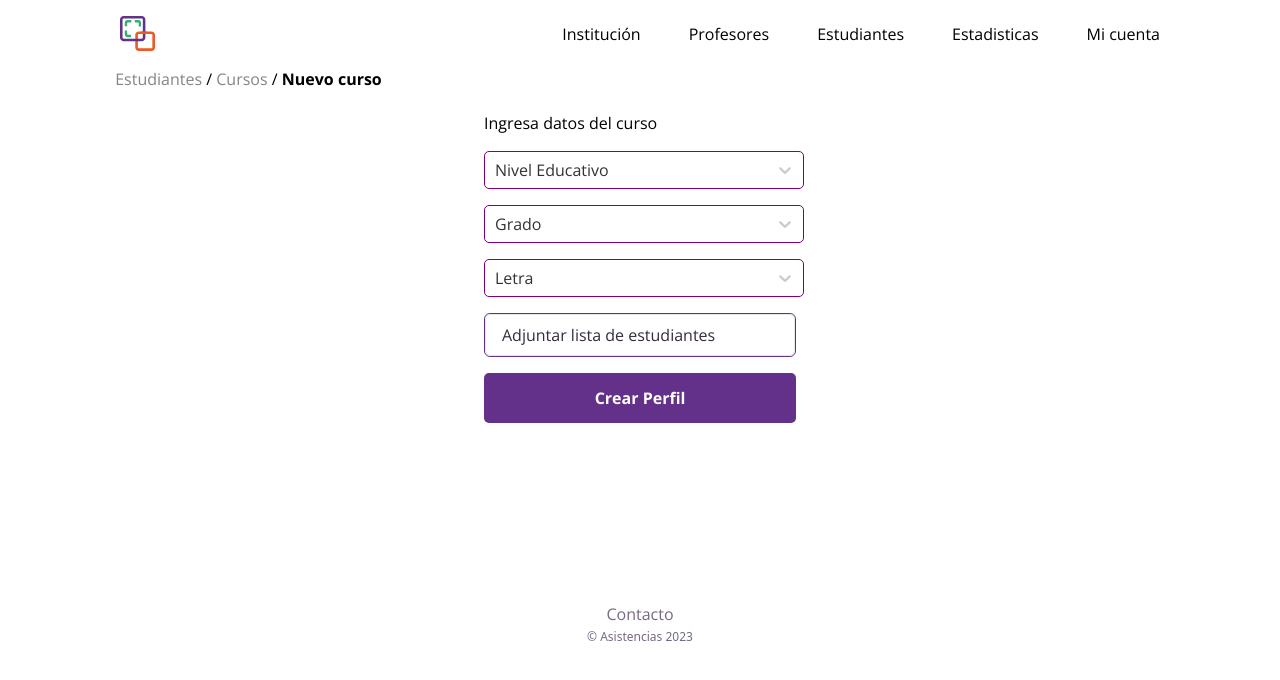
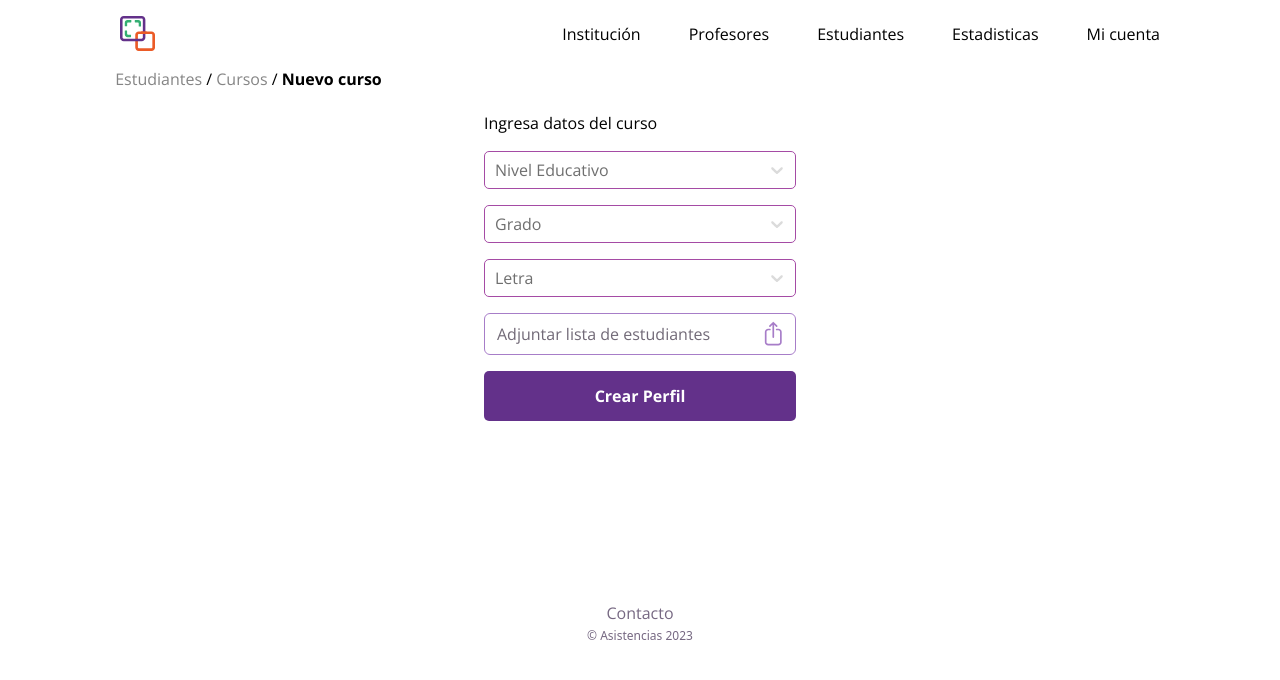
Before and after one commit to sync-ideas/project-frontend, a Next.js app: page /estudiantes/cursos/nuevo-curso in a window 1280 px wide. Shown: the top 680 px of the page. Built offline with nearby package versions, Linux system fonts and the light colour scheme.

Commit message:
formulario de crear curso mediante subida de excel

```diff
--- a/package.json
+++ b/package.json
@@ -17,7 +17,7 @@
     "axios": "^1.6.7",
     "eslint": "8.49.0",
     "eslint-config-next": "13.4.19",
-    "next": "13.4.19",
+    "next": "^14.2.3",
     "postcss": "8.4.29",
     "react": "18.2.0",
     "react-dom": "18.2.0",
--- a/src/app/components/CurForm.tsx
+++ b/src/app/components/CurForm.tsx
@@ -4,12 +4,13 @@ import Button from "./button";
 import { useForm, Controller } from "react-hook-form";
 import InputCurso from "./InputCurso";
 import InputFile from "./InputFile";
+import envioPlanilla from "../estudiantes/cursos/nuevo-curso/envioPlanilla";
 
 interface FormData {
   level: string;
   number: number;
   letter: string;
-  lista: string;
+  lista: File;
 }
 interface Option {
   id: string;
@@ -44,7 +45,7 @@ const CurForm = () => {
   } = useForm<FormData>();
 
   const submitForm = (formData: FormData) => {
-    console.log(formData);
+    envioPlanilla(formData);
   };
   const [enableSelect, setEnableSelect] = useState({
     grado: true,
@@ -124,7 +125,14 @@ const CurForm = () => {
           name="lista"
           control={control}
           render={({ field }) => (
-            <InputFile field={field} error={errors.lista} id="lista" />
+            <>
+              <InputFile
+                field={field}
+                error={errors.lista}
+                id="lista"
+                onChange={(file) => field.onChange(file)}
+              />
+            </>
           )}
         />
       </div>
--- a/src/app/components/InputCurso.tsx
+++ b/src/app/components/InputCurso.tsx
@@ -29,8 +29,8 @@ const InputCurso: React.FC<InputCursoProps> = ({
   onChange,
 }) => {
   return (
-    <div className="flex flex-col">
-      <div className="w-full text-[#362B3E] hover:text-purple-950 placeholder:text-purple-hover rounded-lg font-normal group-focus:outline-purple flex relative">
+    <div className="flex flex-col active:hover:outline-none">
+      <div className="w-full text-[#362B3E] hover:text-purple-950 placeholder:text-purple-hover rounded-lg font-normal group-focus:outline-purple flex relative group-hover:opacity-100">
         <Select id={id} field={field} options={options} onChange={onChange} />
       </div>
       {error && <p className="text-red-500">{error.message}</p>}
--- a/src/app/components/InputFile.tsx
+++ b/src/app/components/InputFile.tsx
@@ -1,31 +1,62 @@
-import React from "react";
+"use client";
+import Subir from "../../../public/assets/images/subir.svg";
+import Image from "next/image";
+import React, { useEffect, useState } from "react";
 import { FieldError } from "react-hook-form";
 
 interface InputFileProps {
   id: string;
   field: {
-    value: string;
+    value: File | null;
   };
   error: FieldError | undefined;
+  onChange?: (file: File) => void;
 }
 
-const InputFile: React.FC<InputFileProps> = ({ id, field, error }) => {
+const InputFile: React.FC<InputFileProps> = ({
+  id,
+  field,
+  error,
+  onChange,
+}) => {
+  const [file, setFile] = useState<File | null>(null);
+  const onChangeFile = (event: React.ChangeEvent<HTMLInputElement>) => {
+    const file = event.target.files?.[0] ?? null;
+    if (file) {
+      setFile(file);
+      if (onChange) {
+        onChange(file);
+      }
+    }
+  };
+  useEffect(() => {
+    console.log(file);
+  }, [file]);
   return (
-    <div className="flex flex-col">
-      <div className="w-full text-center text-[#362B3E] hover:text-purple-950 placeholder:text-purple-hover border-[1px] border-purple rounded-md font-normal group-focus:outline-purple flex relative">
+    <div className="flex flex-col w-full">
+      <div className="w-full text-[#362B3E] hover:text-purple-950 placeholder:text-purple-hover rounded-md font-normal flex relative py-1 group border border-[#8347B2] hover:cursor-pointer hover:opacity-100 opacity-70">
         <label
           htmlFor="lista"
-          className="py-2 align-middle px-4 text-left w-full text-[#362B3E] hover:text-purple-950 placeholder:text-purple-hover border-[1px] rounded-md font-normal focus:outline-purple my-auto"
+          className="py-1 align-middle px-3 text-left w-[90%] text-[#362B3E] hover:text-purple-950 placeholder:text-purple-hover rounded-md font-normal group-focus:outline-purple my-auto group-hover:cursor-pointer"
         >
           Adjuntar lista de estudiantes
         </label>
         {error && <p className="text-red-500">{error.message}</p>}
         <input
           {...field}
+          value=""
           type="file"
           id="lista"
-          accept=".xls"
+          accept=".xlsx"
           className="hidden"
+          onChange={onChangeFile}
+        />
+        <Image
+          src={Subir}
+          alt="subir"
+          width={22}
+          height={22}
+          className="pr-1 group-hover:cursor-pointer"
         />
       </div>
     </div>
--- a/src/app/components/Select.tsx
+++ b/src/app/components/Select.tsx
@@ -57,13 +57,22 @@ const CustomSelect: React.FC<CustomSelectProps> = ({
           border: state.menuIsOpen ? "2px solid purple" : "1px solid purple",
           borderBottom: state.menuIsOpen ? "none" : "1px solid purple",
           boxShadow: "none",
-          width: "320px",
           borderRadius: state.menuIsOpen ? "5px 5px 0 0" : "5px",
+          opacity: 0.7,
+          ":hover": {
+            opacity: 1,
+            border: "1px solid purple",
+          },
+          width: "312px",
+          "@media (max-width: 1024px)": {
+            width: "100%",
+          },
         }),
         option: (provided, state) => ({
           ...provided,
           backgroundColor: state.isSelected ? "#333" : "transparent",
           color: state.isSelected ? "#fff" : "#333",
+          opacity: 1,
 
           ":hover": {
             backgroundColor: "rgba(99, 49, 138, 0.6)",
@@ -78,8 +87,16 @@ const CustomSelect: React.FC<CustomSelectProps> = ({
           backgroundColor: "#fff", // Cambia el color de fondo del menú
           zIndex: 9999, // Ajusta el z-index para solapar otros elementos si es necesario
           marginTop: "-2px",
-          width: "320px",
+          width: "312px",
+          opacity: 1,
           // marginLeft: "-1px",
+        }),
+        container: (provided, state) => ({
+          ...provided,
+          width: "312px",
+          "@media (max-width: 1024px)": {
+            width: "100%",
+          },
         }),
       }}
     />
--- /dev/null
+++ b/src/app/estudiantes/cursos/nuevo-curso/envioPlanilla.ts
@@ -0,0 +1,33 @@
+import axios from "axios";
+
+interface FormData {
+  level: string;
+  number: number;
+  letter: string;
+  lista: File;
+}
+
+export default async function envioPlanilla(formData: FormData) {
+  console.log(formData);
+
+  const datos = new FormData();
+  datos.append("fullname", "Nombre");
+  datos.append("contact_phone", "Telefono");
+  datos.append("file", formData.lista);
+  try {
+    const estudiantes = await axios.post(
+      "https://attendance-control.vercel.app/api/students/excel-import",
+      datos,
+      {
+        headers: {
+          "Content-Type": "multipart/form-data",
+          Authorization:
+            "Bearer eyJhbGciOiJIUzI1NiIsInR5cCI6IkpXVCJ9.eyJpZCI6MiwiaWF0IjoxNzE3MDE5OTk4LCJleHAiOjE3MTcwNTU5OTh9.A-sEEg6Jlr1SIKEXwXmR7ambet623YT4xe_CKntcAe4",
+        },
+      }
+    );
+    console.log(estudiantes.data);
+  } catch (error) {
+    console.log(error);
+  }
+}
--- a/src/app/cursos/page.tsx
+++ b/src/app/estudiantes/cursos/page.tsx
@@ -3,17 +3,17 @@ import React from "react";
 import Image from "next/image";
 import Link from "next/link";
 import { useRouter } from "next/navigation";
-import Footer from "../components/Footer";
-import NavBar from "../components/navbar";
-import Button from "../components/button";
-import courses from "../../../public/assets/images/courses.svg";
-import Breadcrumb from "../components/Breadcrumb";
+import Footer from "../../components/Footer";
+import NavBar from "../../components/navbar";
+import Button from "../../components/button";
+import courses from "../../../../public/assets/images/courses.svg";
+import Breadcrumb from "../../components/Breadcrumb";
 interface CourseRegistrationProps {}
 
 const CourseRegistration: React.FC<CourseRegistrationProps> = (props) => {
   const router = useRouter();
   const handleClik = () => {
-    router.push("/nuevo-curso");
+    router.push("/estudiantes/cursos/nuevo-curso");
   };
   return (
     <div>
@@ -39,7 +39,8 @@ const CourseRegistration: React.FC<CourseRegistrationProps> = (props) => {
                 alt="courses"
               />
               <p className="text-center text-purple-text font-semibold pt-[24px] block ">
-                Crea el primer<br />
+                Crea el primer
+                <br />
                 curso de tu <br />
                 establecimiento
               </p>
--- a/src/app/estudiantes/page.tsx
+++ b/src/app/estudiantes/page.tsx
@@ -21,7 +21,10 @@ const Students: React.FC<StudentsProps> = () => {
           >
             <Button text="Nuevo estudiante" isCompleted={true} />
           </Link>
-                    <Link href={"/cursos"} className="w-full sm:w-[312px] my-[10px]">
+          <Link
+            href={"/estudiantes/cursos"}
+            className="w-full sm:w-[312px] my-[10px]"
+          >
             <Button text="Cursos" isCompleted={true} />
           </Link>
           <Link
--- a/src/app/nuevo-curso/page.tsx
+++ /dev/null
@@ -1,33 +0,0 @@
-"use client";
-import React, { useState } from "react";
-import NavBar from "../components/navbar";
-import CustomSelect from "../components/Select";
-
-const NewCourse = () => {
-  const [grado, setGrado] = useState("Grado");
-  return (
-    <>
-      <NavBar />
-      <div className="w-[90%] xl:w-[80%] mx-auto xl:pr-10 flex flex-col gap-2">
-        <p>Breadcramb</p>
-        <p>Ingresa datos del curso</p>
-        <CustomSelect
-          value={"Nivel Educativo"}
-          options={["Nivel Educativo", "Primaria", "Secundaria"]}
-          placeholder="Nivel Educativo"
-        />
-        <CustomSelect
-          value={grado}
-          options={["Grado", "1º", "2º", "3º", "4º", "5º"]}
-        />
-        <CustomSelect
-          enabled={grado !== "Grado"}
-          value={"Letra"}
-          options={["Letra", "A", "B", "C"]}
-        />
-      </div>
-    </>
-  );
-};
-
-export default NewCourse;
```
Also changed, not shown: public/assets/images/subir.svg (added), src/app/globals.css (line endings or trailing spaces), 1 other file (tests, documents, lock files or other folders). Lines whose indentation alone changed are shown as unchanged.
